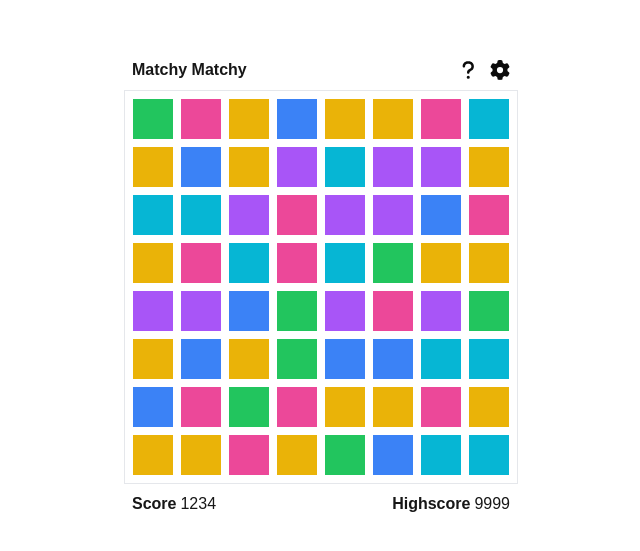
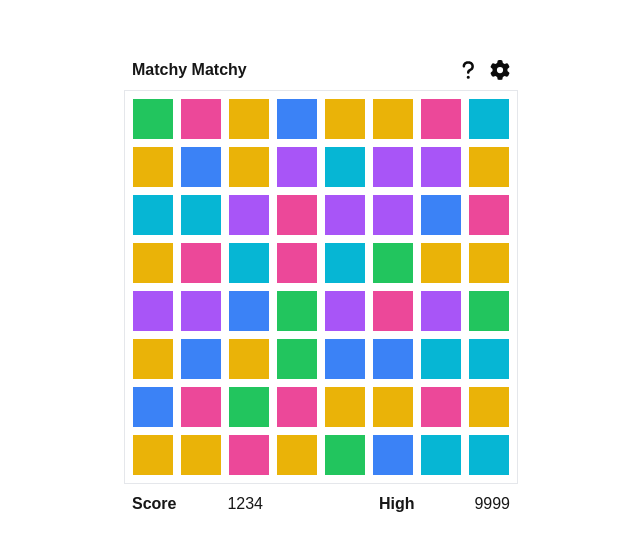
Before and after one commit to mrjamesjcho/match-game, a Next.js app: page / in a window 1280 px wide. Shown: the part 113-664 px from the top of the page, without its empty margins (319-959 px from the left). Built offline with nearby package versions, Linux system fonts and the light colour scheme.

Commit message:
update score spacing

```diff
--- a/src/components/Score.tsx
+++ b/src/components/Score.tsx
@@ -6,13 +6,13 @@ interface ScoreProps {
 export default function Score({ score, highscore }: ScoreProps) {
   return (
     <div className="flex justify-between min-w-[394px] min-h-fit p-2">
-      <div className="flex">
+      <div className="flex justify-between min-w-[131px]">
         <div className="font-bold">Score</div>
-        <div className="ml-1">{score}</div>
+        <div>{score}</div>
       </div>
-      <div className="flex">
-        <div className="font-bold">Highscore</div>
-        <div className="ml-1">{highscore}</div>
+      <div className="flex justify-between min-w-[131px]">
+        <div className="font-bold">High</div>
+        <div>{highscore}</div>
       </div>
     </div>
   );
```
